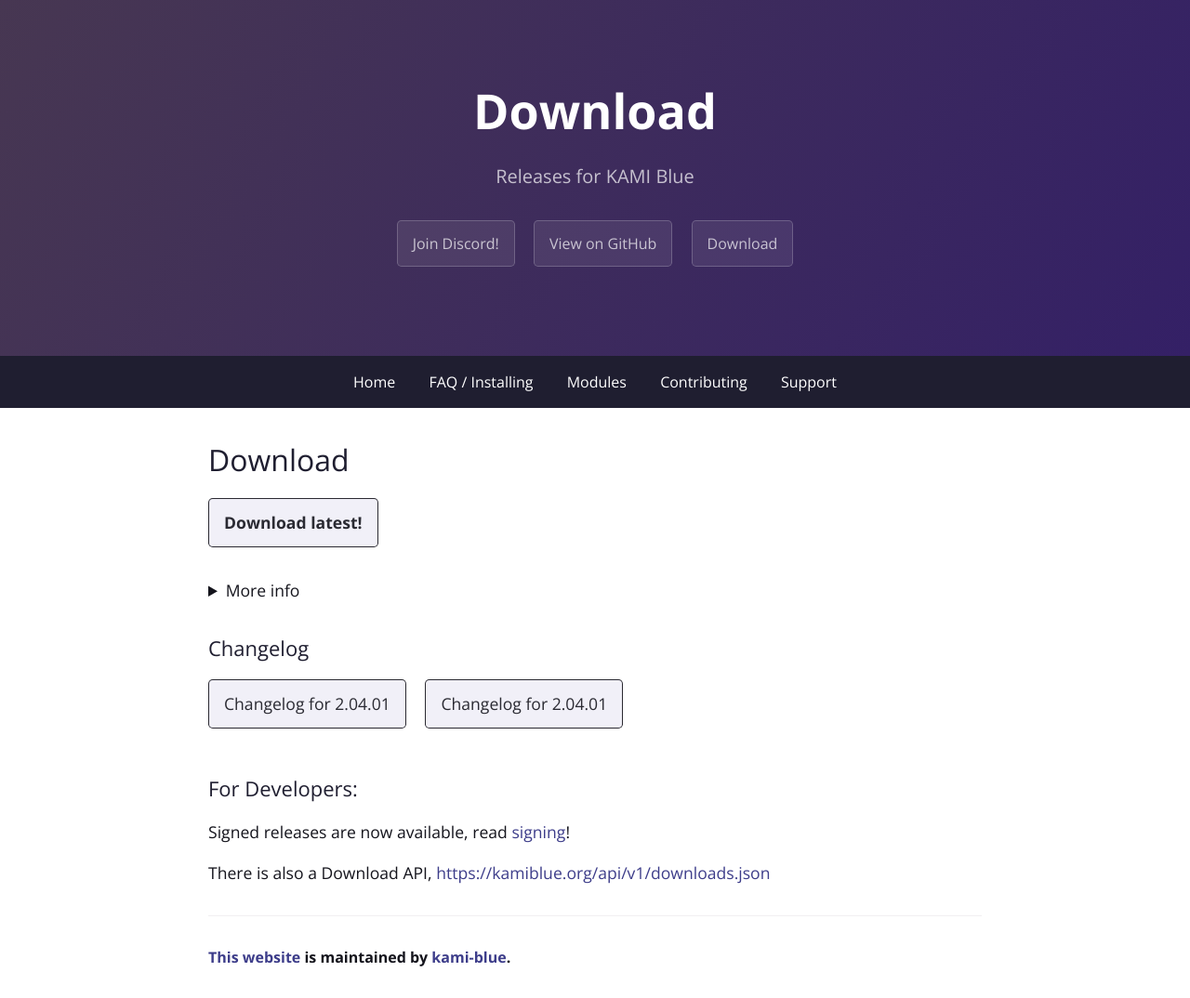
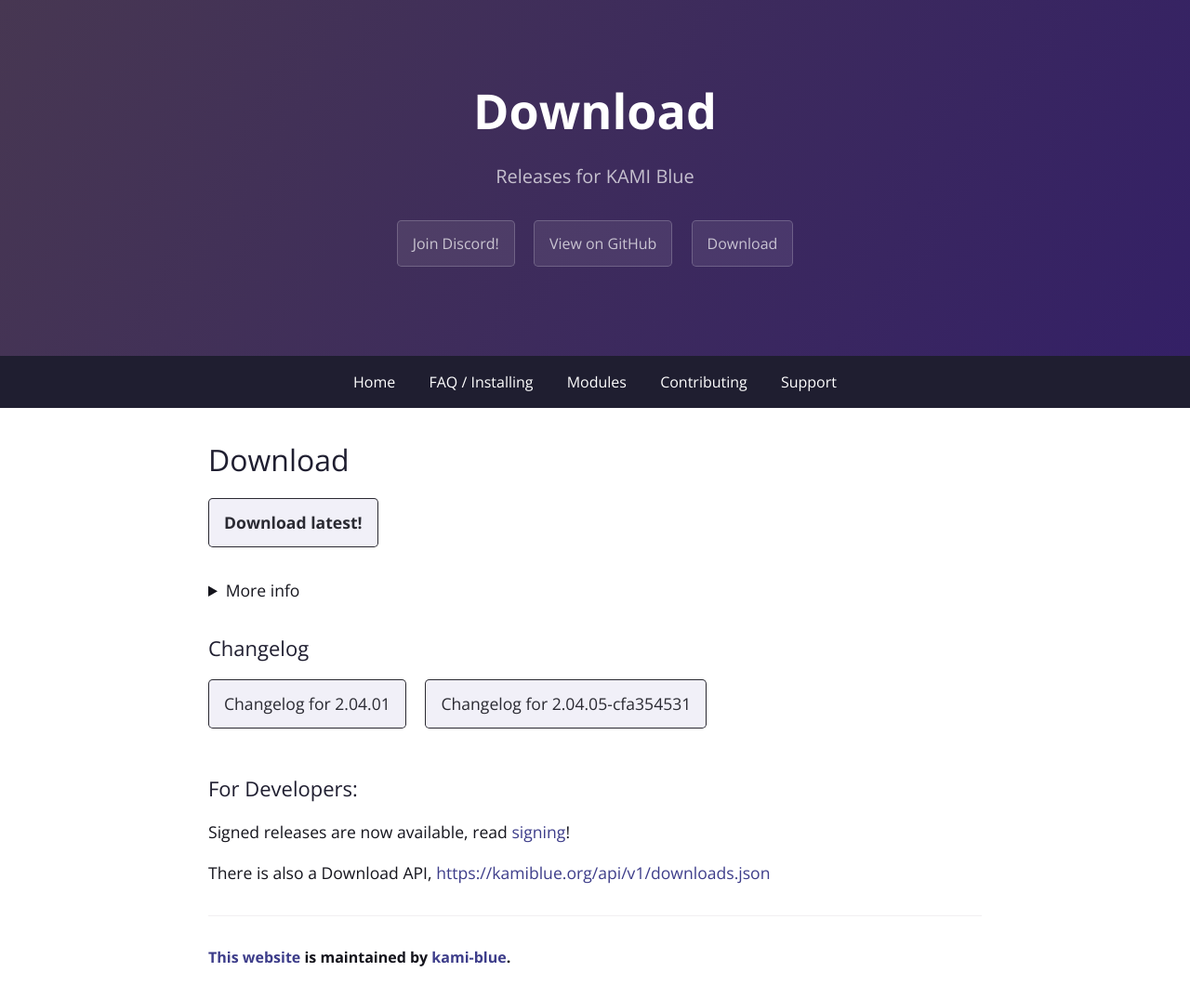
Before and after one commit to kami-blue/website, a Jekyll site: the page built from download.md, in a window 1280 px wide. Shown: the whole page at 93% size. Built offline with Jekyll 4.4.1, drawn with Linux system fonts in a browser that asks for light colours.

Commit message:
bump: Release 2.04.05-cfa354531

```diff
--- a/_config.yml
+++ b/_config.yml
@@ -7,12 +7,12 @@ github:
   website_url: https://github.com/kami-blue/website
   jar_url: https://github.com/kami-blue/client/releases/download/2.04.01/kamiblue-2.04.01.jar
   jar_sig_url: https://github.com/kami-blue/client/releases/download/2.04.01/kamiblue-2.04.01.jar.sig
-  beta_jar_url: https://github.com/kami-blue/client/releases/download/2.04.01/kamiblue-2.04.01.jar
+  beta_jar_url: https://github.com/kami-blue/nightly-releases/releases/download/2.04.05-cfa354531/kamiblue-2.04.05-cfa354531.jar
 cur_ver: 2.04.01
-beta_ver: 2.04.01
+beta_ver: 2.04.05-cfa354531
 discord_url: https://kamiblue.org/discord
 downloads_api_ver: v1
-build_number: 890
+build_number: 891
 theme: jekyll-theme-cayman
 gems:
   - jekyll-seo-tag
```
